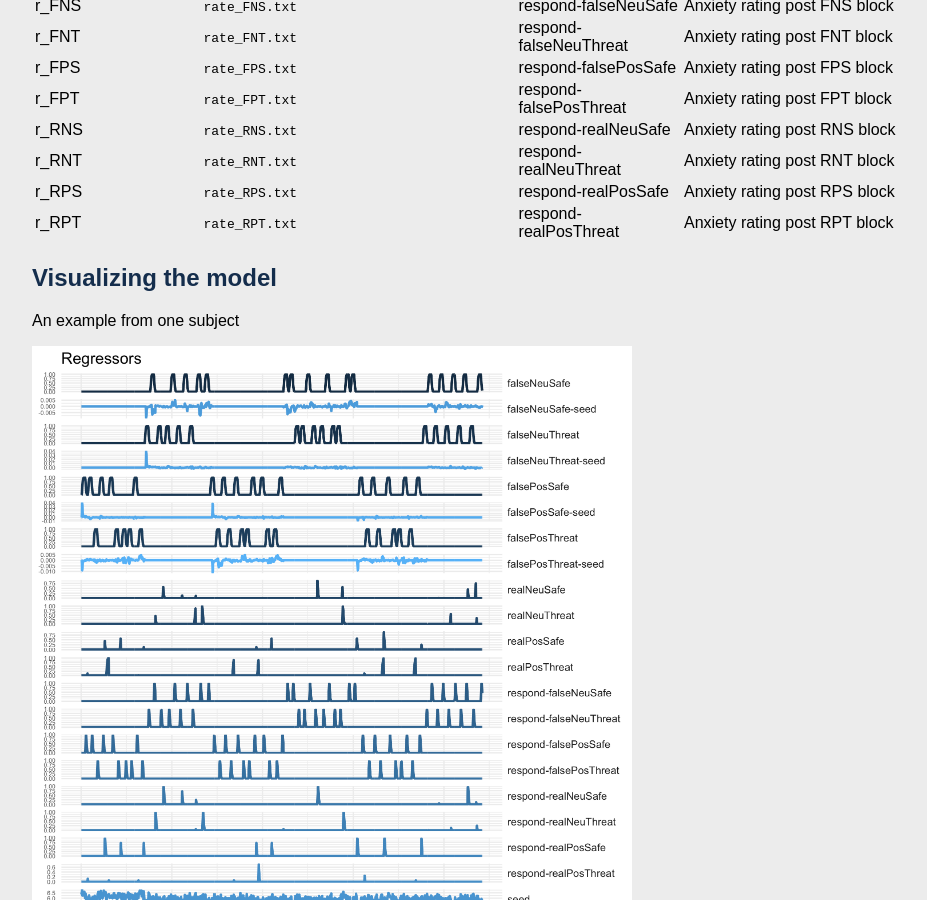
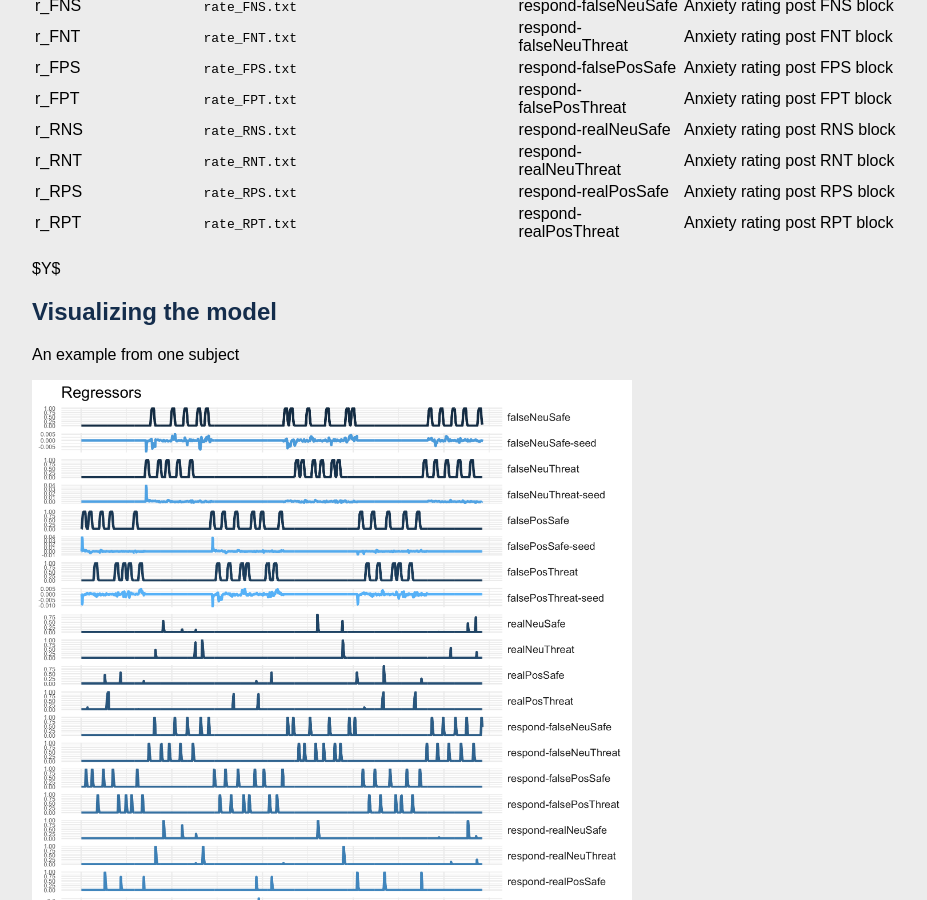
Before and after one commit to kmorrow0712/MAX-functionalConnectivity, a Jekyll site: the page built from _posts/2020-11-03-gPPI-firstLevel-model.md, in a window 1280 px wide and 900 px high, scrolled down 596 px. Shown: the whole window, without its empty margins (58-985 px from the left). Built offline with Jekyll 4.4.1, drawn with Linux system fonts in a browser that asks for light colours; our own code applies the rules of GitHub Pages for plain Markdown files.

```diff
--- a/_posts/2020-11-03-gPPI-firstLevel-model.md
+++ b/_posts/2020-11-03-gPPI-firstLevel-model.md
@@ -24,6 +24,7 @@
 | r_RPS                       | `rate_RPS.txt`                               | respond-realPosSafe    | Anxiety rating post RPS block                                              |
 | r_RPT                       | `rate_RPT.txt`                               | respond-realPosThreat  | Anxiety rating post RPT block                                              |
 
+$Y$
 
 ## Visualizing the model
 An example from one subject
```
